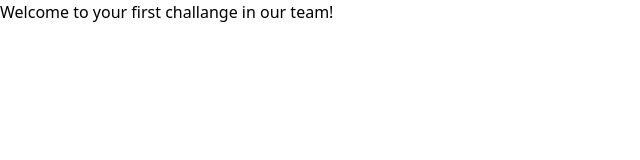
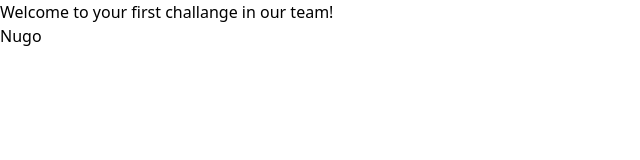
Before and after one commit to linesquad/jujuna, a React (Vite) app: page / in a window 1280 px wide. Shown: the top 160 px of the page, without its empty margins (0-640 px from the left). Built offline with nearby package versions, Linux system fonts and the light colour scheme.

Commit message:
test
test

```diff
--- a/src/App.jsx
+++ b/src/App.jsx
@@ -2,6 +2,7 @@ function App() {
   return (
     <div>
       <h1>Welcome to your first challange in our team!</h1>
+      <h1>Nugo </h1>
     </div>
   );
 }
```
